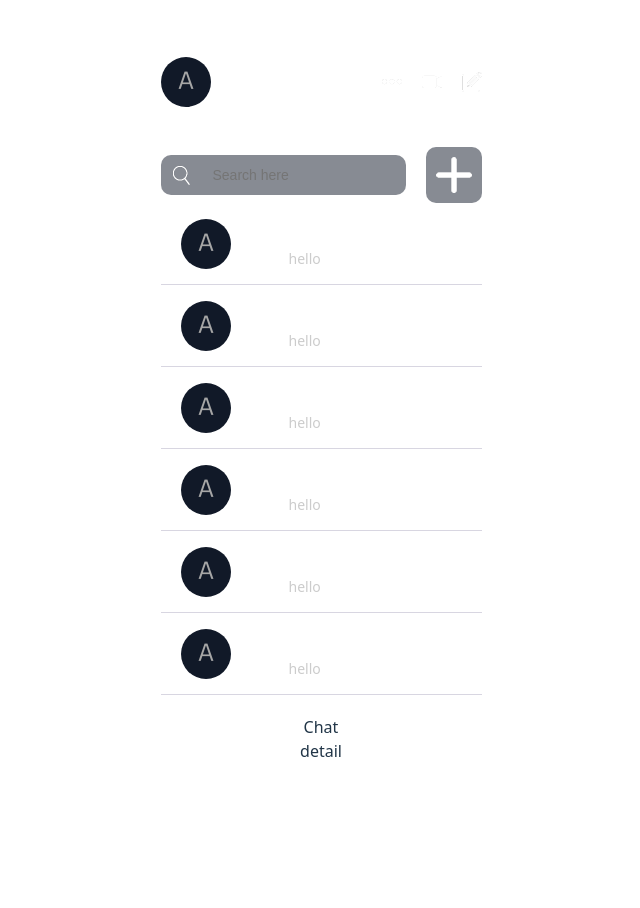
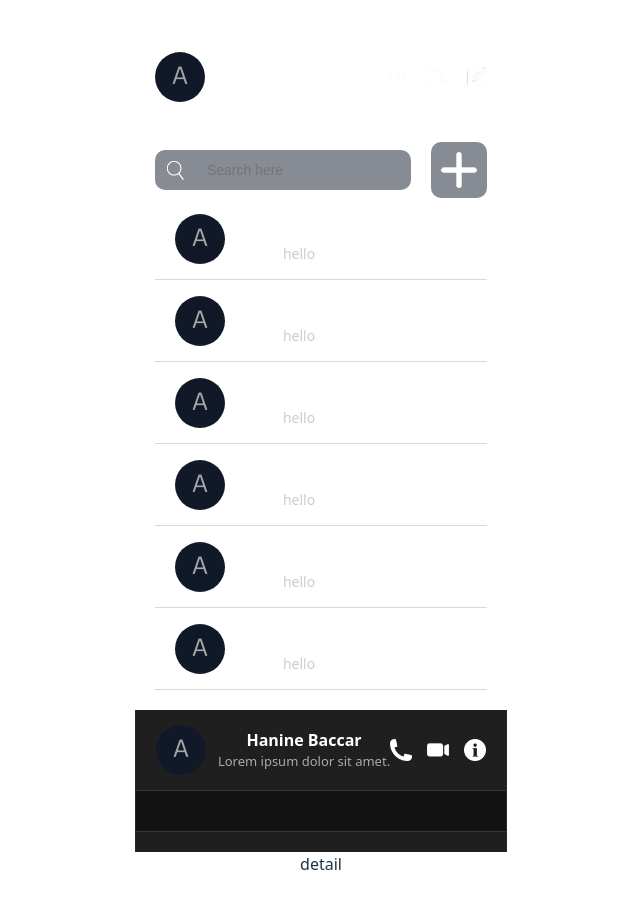
Before and after one commit to rahmaaaribii35/chat-Application, a React (Vite) app: page / in a window 1280 px wide. Shown: the whole page, without its empty margins (319-959 px from the left). Before the commit the page ends 800 px from the top, so only its background shows below. Built offline with nearby package versions, Linux system fonts and the light colour scheme.

Commit message:
chat component design

```diff
--- a/src/components/chat/chat.css
+++ b/src/components/chat/chat.css
@@ -1,3 +1,112 @@
-.chat{
-    flex:2;
+
+.chat {
+  flex: 2;
+  display: flex;
+  flex-direction: column;
+  height: 100%;
+  background-color: #121212; /* dark background */
+  border-left: 1px solid rgba(255,255,255,0.1);
+  border-right: 1px solid rgba(255,255,255,0.1);
+  color: #fff;
 }
+
+/* Top header */
+.chat .top {
+  padding: 15px 20px;
+  display: flex;
+  align-items: center;
+  justify-content: space-between;
+  border-bottom: 1px solid rgba(255,255,255,0.1);
+  background-color: #1f1f1f;
+}
+
+.chat .top .user {
+  display: flex;
+  align-items: center;
+  gap: 12px;
+}
+
+.chat .top .user img {
+  width: 50px;
+  height: 50px;
+  border-radius: 50%;
+  object-fit: cover;
+}
+
+.chat .top .user .texts {
+  display: flex;
+  flex-direction: column;
+}
+
+.chat .top .user .texts span {
+  font-weight: bold;
+  font-size: 16px;
+}
+
+.chat .top .user .texts p {
+  font-size: 13px;
+  font-weight: 300;
+  color: #aaa;
+  margin: 0;
+}
+
+.chat .top .icons {
+  display: flex;
+  gap: 15px;
+}
+
+.chat .top .icons img {
+  width: 22px;
+  height: 22px;
+  cursor: pointer;
+  filter: brightness(0) invert(1); /* white icons */
+}
+
+/* Center chat area */
+.chat .center {
+  flex: 1;
+  padding: 20px;
+  overflow-y: auto;
+  display: flex;
+  flex-direction: column;
+  gap: 10px;
+}
+
+/* Custom scrollbar */
+.chat .center::-webkit-scrollbar {
+  width: 6px;
+}
+
+.chat .center::-webkit-scrollbar-thumb {
+  background-color: rgba(255,255,255,0.3);
+  border-radius: 10px;
+}
+
+/* Bottom input area */
+.chat .bottom {
+  padding: 10px 15px;
+  display: flex;
+  align-items: center;
+  gap: 10px;
+  border-top: 1px solid rgba(255,255,255,0.1);
+  background-color: #1f1f1f;
+}
+
+.chat .bottom input {
+  flex: 1;
+  padding: 10px 15px;
+  border-radius: 20px;
+  border: none;
+  outline: none;
+  background-color: #2a2a2a;
+  color: #fff;
+}
+
+.chat .bottom button {
+  padding: 10px 15px;
+  border-radius: 50%;
+  border: none;
+  background-color: #3a3a3a;
+  color: #fff;
+  cursor: pointer;
+}
--- a/src/components/chat/chat.jsx
+++ b/src/components/chat/chat.jsx
@@ -4,7 +4,22 @@ import './chat.css'
 const Chat = () => {
   return (
     <div className='chat'>
-      Chat
+      <div className="top">
+        <div className="user">
+          <img src="./avatar.png" alt="" />
+          <div className="texts">
+            <span>Hanine Baccar</span>
+            <p>Lorem ipsum dolor sit amet. </p>
+          </div>
+        </div>
+        <div className="icons">
+          <img src="./phone.png" alt="" />
+          <img src="./video.png" alt="" />
+          <img src="./info.png" alt="" />
+        </div>
+      </div>
+      <div className="center"></div>
+      <div className="bottom"></div>
     </div>
   )
 }
```
